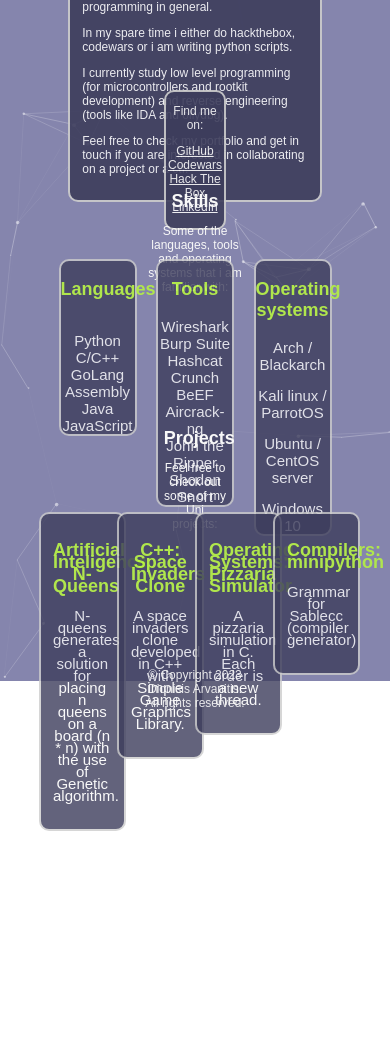
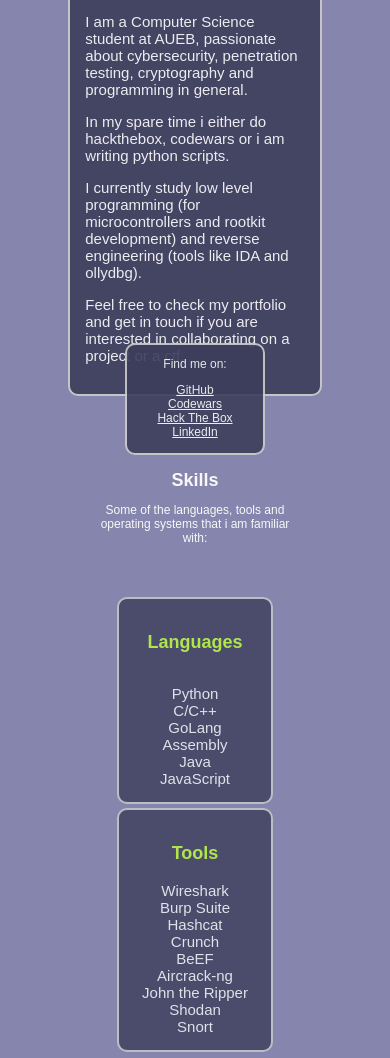
Before and after one commit to Dionisis-Arvanitis/Dionisis-Arvanitis.github.io, a plain HTML site: page index.html in a window 390 px wide. Shown: the part 163-1221 px from the top of the page. Before the commit the page ends 994 px from the top, so only its background shows below. Drawn offline with nearby package versions, Linux system fonts and the light colour scheme.

Commit message:
final commit

```diff
--- a/index.html
+++ b/index.html
@@ -131,12 +131,31 @@
 
 
 
-
     <script src=" https://cdn.jsdelivr.net/npm/particles.js@2.0.0/particles.min.js "></script>
 
-    <script>particlesJS.load('particles-js', 'assets/particles.json', function(){
+    <script>
+
+    function getcss(cssfile){
+
+    loadcss = document.createElement('link')
+
+    loadcss.setAttribute("rel", "stylesheet")
+
+    loadcss.setAttribute("type", "text/css")
+
+    loadcss.setAttribute("href", cssfile)
+
+    document.getElementsByTagName("head")[0].appendChild(loadcss)
+
+    }
+
+    if (screen.width > 1000) {
+        particlesJS.load('particles-js', 'assets/particles.json', function(){
         console.log('particles.json loaded...')
-    });</script>
+    });
+    }
+
+</script>
 
 
 
--- a/style.css
+++ b/style.css
@@ -45,7 +45,7 @@ body {
     right: 0;
     margin-left: auto;
     margin-right: auto;
-    width: 65%; /* Need a specific value to work */
+    width: 65%;
     box-sizing: border-box;
     top: 3%;
     background-color: #3d3d5c;
@@ -55,6 +55,7 @@ body {
     border-radius: 10px;
     text-align: left;
     padding: 1em;
+    font-size: 125%;
  }
 
  #info{
@@ -62,7 +63,7 @@ body {
     right: 0;
     margin-left: auto;
     margin-right: auto;
-    width: 15%; /* Need a specific value to work */
+    width: 15%;
     top: 30%;
     background-color: #3d3d5c;
     opacity: 0.9;
@@ -71,17 +72,24 @@ body {
     border-radius: 10px;
  }
 
+ #info p{
+  font-size: 135%;
+ }
+
+ #info li{
+  font-size: 125%;
+ }
+
  .skill-section {
 
   top: 50%;
-  /* height: 15%; */
   text-align: center;
   border-radius: 10px;
   background-color: #3d3d5c;
   border: #ccc 2px solid;
   width: 20%;
   opacity: 0.8;
-
+  padding: 1%;
 }
 
 .skill-section h3 {
@@ -89,7 +97,7 @@ body {
 }
 
 .skill-section li {
-  font-size: 125%;
+  font-size: 130%;
 }
 
  #skills-info{
@@ -98,7 +106,7 @@ body {
     right: 0;
     margin-left: auto;
     margin-right: auto;
-    width: 25%; /* Need a specific value to work */
+    width: 25%;
     top: 42%;
     position: absolute;
  }
@@ -136,7 +144,7 @@ body {
     right: 0;
     margin-left: auto;
     margin-right: auto;
-    width: 16%; /* Need a specific value to work */
+    width: 16%;
     top: 70%;
     position: absolute;
  }
@@ -174,10 +182,8 @@ body {
 
 .project-item {
   top: 80%;
-  /* height: 8%; */
   width: 15%;
   text-align: center;
-  /* box-sizing: border-box; */
   border-radius: 10px;
   background-color: #3d3d5c;
   border: #ccc 2px solid;
@@ -195,7 +201,7 @@ body {
   right: 0;
   margin-left: auto;
   margin-right: auto;
-  width: 27%; /* Need a specific value to work */
+  width: 27%;
   top: 97%;
   opacity: 0.9;
   position: absolute;
@@ -213,3 +219,202 @@ body {
 .project-item p {
   font-size: 125%;
 }
+
+
+
+@media all and (min-width:0px) and (max-width: 950px) {
+
+  /* #particles-js {
+    position: absolute;
+    width: 100%;
+    height: 200%;
+    background:#8585ad;
+  } */
+
+  body {
+    background-color: #8585ad;
+  }
+
+  #about{
+
+    left: 0;
+    right: 0;
+    margin-left: auto;
+    margin-right: auto;
+    width: 65%;
+    box-sizing: border-box;
+    top: 3%;
+    background-color: #3d3d5c;
+    opacity: 0.9;
+    border: #ccc 2px solid;
+    position: absolute;
+    border-radius: 10px;
+    text-align: left;
+    padding: 1em;
+  }
+
+  #info{
+    left: 0;
+    right: 0;
+    margin-left: auto;
+    margin-right: auto;
+    width: 35%;
+    top: 60%;
+    background-color: #3d3d5c;
+    opacity: 0.9;
+    border: #ccc 2px solid;
+    position: absolute;
+    border-radius: 10px;
+ }
+
+
+ #info p{
+  font-size: 100%;
+ }
+
+ #info li{
+  font-size: 100%;
+ }
+
+ #skills-info{
+
+  left: 0;
+  right: 0;
+  margin-left: auto;
+  margin-right: auto;
+  width: 50%;
+  top: 75%;
+  position: absolute;
+}
+
+ .skill-section {
+
+
+  text-align: center;
+  border-radius: 10px;
+  background-color: #3d3d5c;
+  border: #ccc 2px solid;
+  width: 40%;
+  opacity: 0.8;
+  padding: 15px;
+
+}
+
+  .skill-section h3 {
+    font-size: 150%;
+  }
+
+  .skill-section li {
+    font-size: 125%;
+  }
+
+  #languages{
+      top: 90%;
+      position: absolute;
+      left: 0;
+      right: 0;
+      margin-left: auto;
+      margin-right: auto;
+      box-sizing: border-box;
+
+  }
+
+  #tools{
+      top: 115%;
+      position: absolute;
+      left: 0;
+      right: 0;
+      margin-left: auto;
+      margin-right: auto;
+      box-sizing: border-box;
+  }
+
+  #os{
+      top: 145%;
+      position: absolute;
+      left: 0;
+      right: 0;
+      margin-left: auto;
+      margin-right: auto;
+      box-sizing: border-box;
+  }
+
+  #projects-info{
+      left: 0;
+      right: 0;
+      margin-left: auto;
+      margin-right: auto;
+      width: 50%;
+      top: 180%;
+      position: absolute;
+  }
+
+  #ai {
+    top: 190%;
+    position: absolute;
+    left: 0;
+    right: 0;
+    margin-left: auto;
+    margin-right: auto;
+    box-sizing: border-box;
+    }
+
+    #cpp{
+      top: 210%;
+      position: absolute;
+      left: 0;
+      right: 0;
+      margin-left: auto;
+      margin-right: auto;
+      box-sizing: border-box;
+
+    }
+
+  #operating-systems{
+    top: 230%;
+    position: absolute;
+    left: 0;
+    right: 0;
+    margin-left: auto;
+    margin-right: auto;
+    box-sizing: border-box;
+
+  }
+
+  #compilers{
+    top: 250%;
+    position: absolute;
+    left: 0;
+    right: 0;
+    margin-left: auto;
+    margin-right: auto;
+    box-sizing: border-box;
+
+  }
+
+  .project-item {
+    width: 50%;
+    text-align: center;
+    border-radius: 10px;
+    background-color: #3d3d5c;
+    border: #ccc 2px solid;
+    line-height: 1em;
+    padding: 1em;
+    opacity: 0.8;
+  }
+
+  .project-item:hover {
+    transform: scale(1.05);
+  }
+
+  #rights{
+    left: 0;
+    right: 0;
+    margin-left: auto;
+    margin-right: auto;
+    width: 100%;
+    top: 270%;
+    opacity: 0.9;
+    position: absolute;
+  }
+}
```
